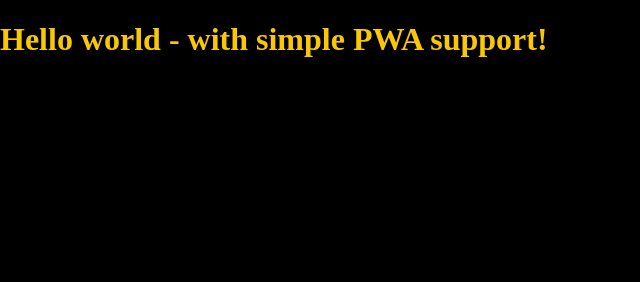
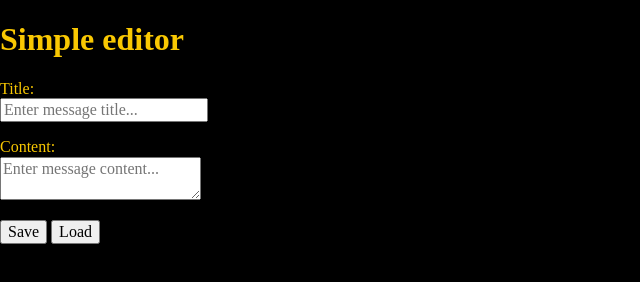
Before and after one commit to sasinskil/simple-editor, a website: page src/content/index.html in a window 1280 px wide. Shown: the whole page, without its empty margins (0-640 px from the left). Drawn offline with nearby package versions, Linux system fonts and the light colour scheme; files that its build step writes are made by us from their sources.

Commit message:
prepare layout

```diff
--- a/src/content/index.html
+++ b/src/content/index.html
@@ -1,40 +1,41 @@
 <!DOCTYPE html>
 <html lang="en">
+
 <head>
   <meta charset="UTF-8" />
   <meta name="viewport" content="width=device-width, initial-scale=1.0" />
   <meta http-equiv="X-UA-Compatible" content="ie=edge" />
-    <title>Site title</title>
+  <title>SIMPLE EDITOR</title>
   <meta name="description" content="Description" />
-
-    <!-- Title -->
-    <meta property="og:title" content="" />
-    <!-- OPTIONAL description. 2-4 sentences. -->
-    <meta property="og:description" content="" />
-    <!-- full url with http(s) ie. https://maciejkorsan.github.io/my-repo/ -->
-    <meta property="og:url" content="" />
-    <!-- full url to the image with http(s) ie. https://maciejkorsan.github.io/my-repo/assets/img/fb.png. Facebook suggests at least 1200 x 630. -->
-    <meta property="og:image" content="https://maciejkorsan.com/wtf-gulp-starter/assets/img/cover.png" />
 
   <link rel="manifest" href="manifest.json" />
   <meta name="apple-mobile-web-app-capable" content="yes" />
-    <link
-      rel="apple-touch-icon"
-      sizes="192x192"
-      href="assets/pwa/icons/icon-192x192.png"
-    />
-
-    <link
-      rel="icon"
-      type="image/png"
-      href="assets/pwa/icons/icon-192x192.png"
-    />
 
   <link rel="stylesheet" href="css/main.css" />
 </head>
+
 <body>
-    <h1>Hello world - with simple PWA support!</h1>
+  <main class="simple-editor">
+    <h1 class="simple-editor__header">Simple editor</h1>
+    <form class="form">
+      <p class="form__title">
+        <label class="form__title--label" for="title">Title:<br>
+          <input class="form__title--input" placeholder="Enter message title..." name="title" id="title" type="text">
+        </label>
+      </p>
+      <p class="form__content">
+        <label class="form__content--label" for="content">Content:<br>
+          <textarea class="form__content--input" placeholder="Enter message content..." name="content" id="content"></textarea>
+        </label>
+      </p>
+      <div class="form__buttons">
+        <button class="form__buttons--save" type="submit">Save</button>
+        <button class="form__buttons--load">Load</button>
+      </div>
+    </form>
+  </main>
 
   <script src="js/main.js"></script>
 </body>
+
 </html>
```
Also changed, not shown: src/pwa/manifest.json. Lines whose indentation alone changed are shown as unchanged.
